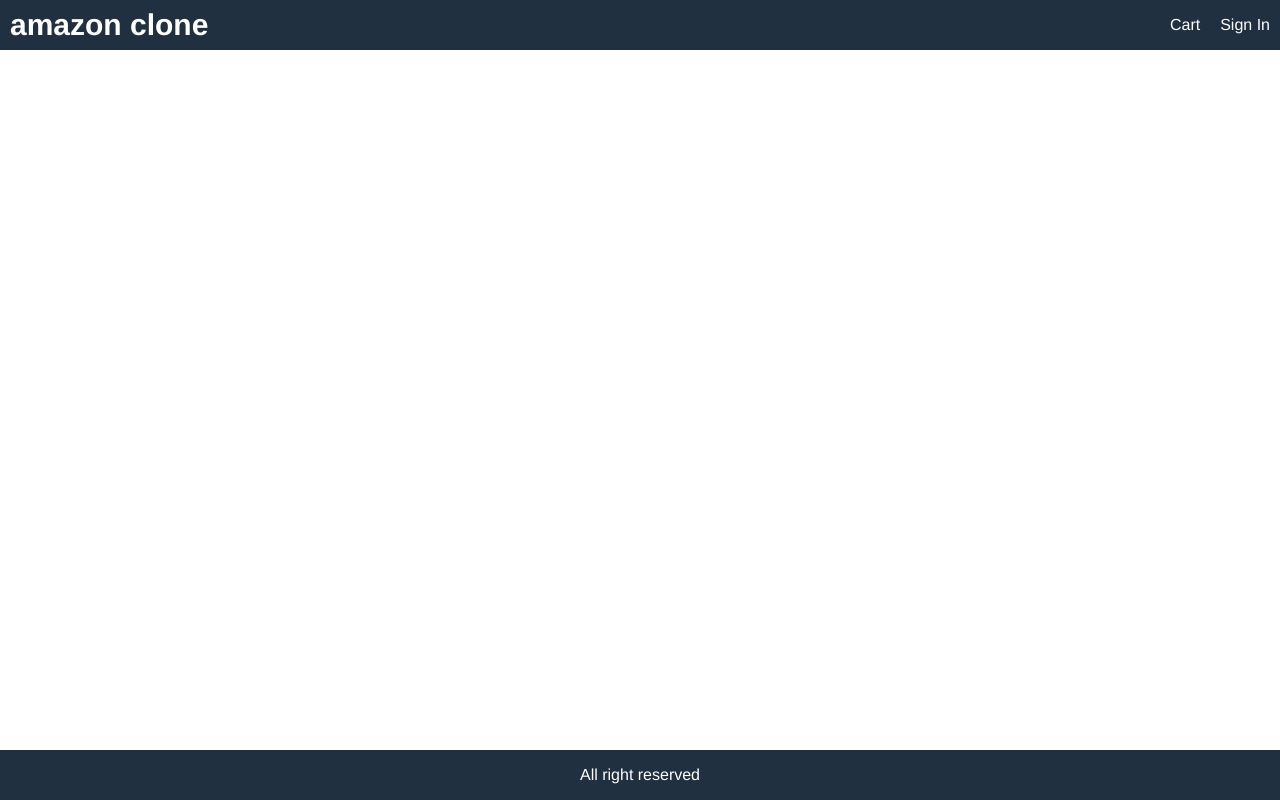
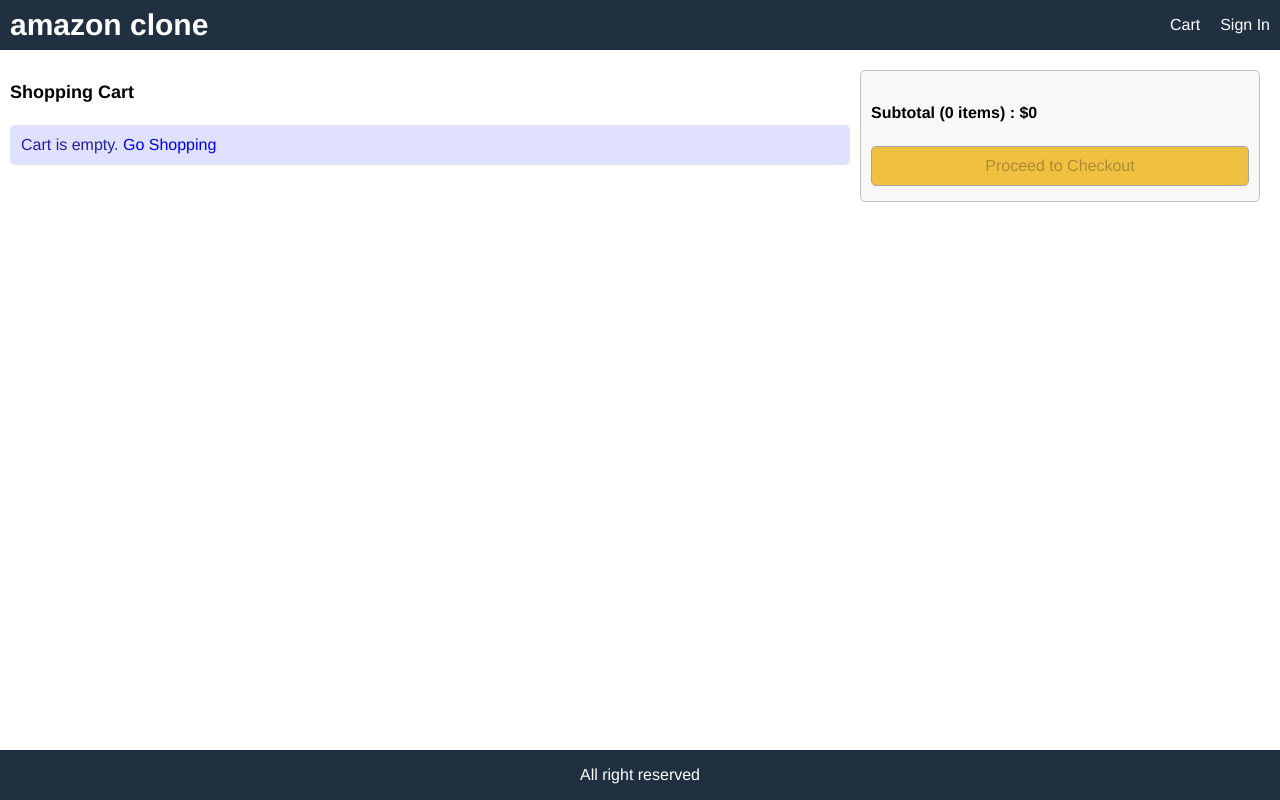
Before and after one commit to aelhor/amazon-clone, a React (Create React App) app in the folder frontend/: page /cart in a window 1280 px wide. Built offline with nearby package versions, Linux system fonts and the light colour scheme.

Commit message:
added delete from cart feature

```diff
--- a/frontend/src/App.js
+++ b/frontend/src/App.js
@@ -32,8 +32,8 @@
           <Routes>
             <Route path="/" element={<HomeScreen />} exact></Route>
             <Route path="/product/:id" element={<ProductScreen />} ></Route>
+            <Route path="/cart/" element={<CartScreen />} ></Route>
             <Route path="/cart/:id" element={<CartScreen />} ></Route>
-
 
           </Routes>
 
--- a/frontend/src/actions/cartActions.js
+++ b/frontend/src/actions/cartActions.js
@@ -1,5 +1,5 @@
 import axios from 'axios'
-import { CART_ADD_ITEM } from '../constants/cartConstants';
+import { CART_ADD_ITEM, CART_REMOVE_ITEM } from '../constants/cartConstants';
 
 export const addToCart = (productId, qty) => async (dispatch, getState) => {
 
@@ -16,7 +16,12 @@
             product: data._id,
             qty,
         }
+
     })
     localStorage.setItem('cartItems', JSON.stringify(getState().cart.cartItems));
+}
 
-}
+export const removeFromCart = (productId) => (dispatch, getState) => {
+    dispatch({ type: CART_REMOVE_ITEM, payload: productId });
+    localStorage.setItem('cartItems', JSON.stringify(getState().cart.cartItems));
+  };
--- a/frontend/src/constants/cartConstants.js
+++ b/frontend/src/constants/cartConstants.js
@@ -1 +1,2 @@
 export const CART_ADD_ITEM = 'CART_ADD_ITEM';
+export const CART_REMOVE_ITEM = 'CART_REMOVE_ITEM';
--- a/frontend/src/index.css
+++ b/frontend/src/index.css
@@ -178,3 +178,11 @@
   font-size: 1.2rem;
   margin-left: 0.2rem;
 }
+
+img.small {
+  max-width: 5rem;
+  width: 100%;
+}
+.min-30 {
+  min-width: 30rem;
+}
--- a/frontend/src/reducer/cartReducers.js
+++ b/frontend/src/reducer/cartReducers.js
@@ -1,4 +1,4 @@
-import { CART_ADD_ITEM } from "../constants/cartConstants";
+import { CART_ADD_ITEM, CART_REMOVE_ITEM } from "../constants/cartConstants";
 
 // export const cartReducer = (state = { cartItems: [] }, action) => {
 //     switch (action.type) {
@@ -42,6 +42,11 @@
         } else {
           return { ...state, cartItems: [...state.cartItems, item] };
         }
+      case CART_REMOVE_ITEM:
+        return {
+          ...state,
+          cartItems: state.cartItems.filter((x) => x.product !== action.payload),
+        };
       default:
         return state;
     }
--- a/frontend/src/screens/ProductScreen.js
+++ b/frontend/src/screens/ProductScreen.js
@@ -20,6 +20,7 @@
 
     const addToCartHandler = () => {
         // props.history.push(`cart/${id}?qty=${qty}`)
+        console.log('Product added to cart ')
         navigate(`/cart/${ id }?qty=${ qty }`);
     }
 
@@ -82,8 +83,7 @@
                                                         <div>
                                                             <select
                                                                 value={qty}
-                                                                onChange={(e) => setQty(e.target.value)}
-                                                            >
+                                                                onChange={(e) => setQty(e.target.value)}>
                                                                 {[...Array(product.countInStock).keys()].map(
                                                                     (x) => (
                                                                         <option key={x + 1} value={x + 1}>
--- a/frontend/src/screens/cartScreen.js
+++ b/frontend/src/screens/cartScreen.js
@@ -1,25 +1,97 @@
 import React, { useEffect } from "react";
-import { useParams,useLocation } from "react-router-dom";
+import { useParams, useLocation } from "react-router-dom";
+import { Link } from "react-router-dom";
+import { useDispatch, useSelector } from 'react-redux';
+import { addToCart, removeFromCart  } from '../actions/cartActions';
+import MessageBox from '../components/MessageBox'
 
-import { useDispatch } from 'react-redux';
-import { addToCart } from '../actions/cartActions';
-
-const CartScreen = (props)=> {
-    let  params  = useParams();
+const CartScreen = (props) => {
+    let params = useParams();
     let location = useLocation()
-    let qty =location.search? parseInt(location.search.split('=')[1]):1
-    let {id} = params
+    let qty = location.search ? parseInt(location.search.split('=')[1]) : 1
+    let { id } = params
     console.log(params, qty)
 
+    const cart = useSelector((state) => state.cart);
+    const { cartItems } = cart;
     const dispatch = useDispatch()
     useEffect(() => {
-        if(id){
+        if (id) {
             dispatch(addToCart(id, qty))
         }
     }, [dispatch, id, qty]);
 
-    return(
-        <div>productId: {id}, quantity: {qty}</div>
+    const removeFromCartHandler = (id) => {
+        console.log(id)
+        // dispatch a remove fron=m cart action
+        dispatch(removeFromCart(id))
+    }
+    const checkoutHandler = () => {
+        console.log('delete')
+    }
+
+    return (
+
+        <div className="row top">
+            <div className="col-2">
+                <h1>Shopping Cart</h1>
+                {cartItems.length === 0 ?(
+                    <MessageBox>
+                        Cart is empty. <Link to="/">Go Shopping</Link>
+                    </MessageBox>) : (
+                        <ul>
+                            {cartItems.map(item => (
+                                <li key={item.product}>
+                                    <div className="row">
+                                        <div>
+                                            <img src={item.image} alt={item.name} className="small" ></img>
+                                        </div>
+                                        <div className="min-30">
+                                            <Link to={`/product/${item.product}`}>{item.name}</Link>
+                                        </div>
+                                        <div>
+                                            <select value={item.qty} onChange={(e) =>
+                                                dispatch(addToCart(item.product, Number(e.target.value)))}>
+                                                {[...Array(item.countInStock).keys()].map((x) => (
+                                                    <option key={x + 1} value={x + 1}> {x + 1} </option>
+                                                ))}
+                                            </select>
+                                        </div>
+                                        <div>${item.price}</div>
+                                        <div>
+                                            <button type="button" onClick={() => removeFromCartHandler(item.product)}>Delete</button>
+                                        </div>
+
+                                    </div>
+                                </li>
+                            ))}
+                        </ul>
+                    )
+                }
+            </div>
+            <div className="col-1">
+                <div className="card card-body">
+                    <ul>
+                        <li>
+                            <h2>
+                                Subtotal ({cartItems.reduce((a, c) => a + c.qty, 0)} items) : $
+                                {cartItems.reduce((a, c) => a + c.price * c.qty, 0)}
+                            </h2>
+                        </li>
+                        <li>
+                            <button
+                                type="button"
+                                onClick={checkoutHandler}
+                                className="primary block"
+                                disabled={cartItems.length === 0}
+                            >
+                                Proceed to Checkout
+                            </button>
+                        </li>
+                    </ul>
+                </div>
+            </div>
+        </div>
     )
 }
 
```
